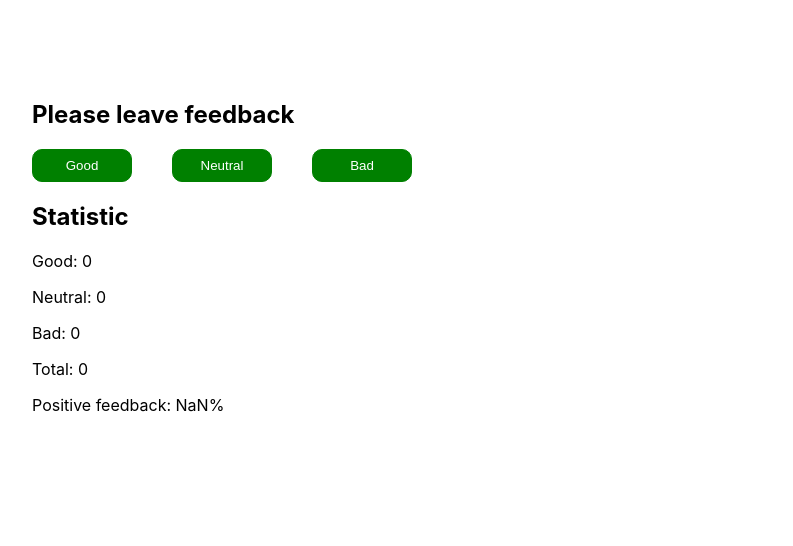
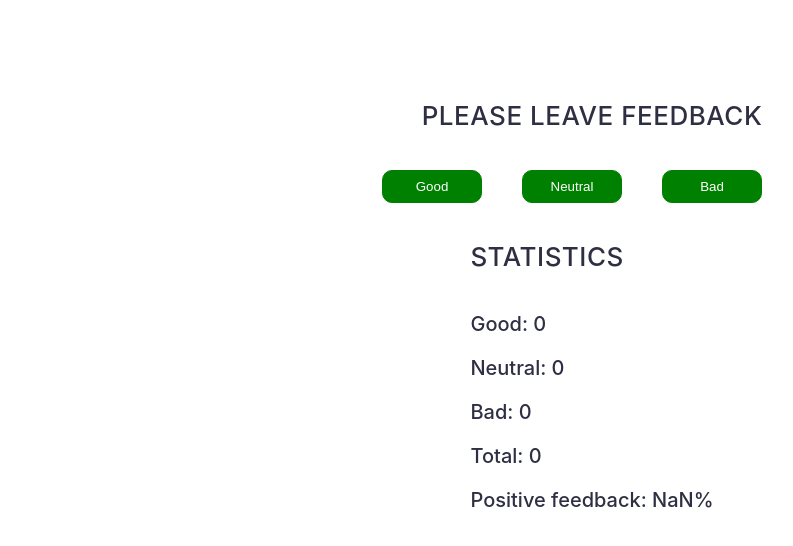
Before and after one commit to Oksanamarusich/goit-react-hw-02-feedback, a React (Create React App) app: page / in a window 1280 px wide. Shown: the top 546 px of the page, without its empty margins (48-841 px from the left). Built offline with nearby package versions, Linux system fonts and the light colour scheme.

Commit message:
add рефакторинг

```diff
--- a/src/components/App.jsx
+++ b/src/components/App.jsx
@@ -1,20 +1,11 @@
-import { Statistic } from "./Statistic";
+import React from "react";
+import { Feedback } from "./Feedback";
 
 
 export const App = () => {
   return (
-    <div
-
-    //   style={{
-    //     height: '100vh',
-    //     display: 'flex',
-    //     justifyContent: 'center',
-    //     alignItems: 'center',
-    //     fontSize: 40,
-    //     color: '#010101'
-    //   }}
-     > <Statistic/>
-
+    <div>
+      <Feedback />
     </div>
   );
 };
--- /dev/null
+++ b/src/components/Feedback.jsx
@@ -0,0 +1,75 @@
+
+import React from "react";
+import {Section} from "./Section/Section"
+// import {StatisticContainer} from "./Feedback.styled"
+import {FeedbackOptions} from "./FeedbackOptions/FeedbackOptions "
+import {Statistics} from "./Statistics/Statistics"
+
+export class Feedback extends React.Component {
+    state = {
+  good: 0,
+  neutral: 0,
+  bad: 0
+}
+    handelIncrementGood=()=> {
+        this.setState(prevState => {
+            console.log('clickgood')
+            return {
+                good: prevState.good + 1,
+}
+        })
+    }
+    handelIncrementNeutral=()=> {
+        this.setState(prevState => {
+            return {
+                neutral: prevState.neutral + 1,
+}
+        })
+    }
+    handelIncrementBad = () => {
+        this.setState(prevState => {
+            return {
+                bad: prevState.bad + 1,
+            }
+
+        })
+
+    }
+
+    countTotalFeedback = () => {
+        const { good, neutral, bad } = this.state;
+        return good + neutral + bad;
+    }
+
+    countPositiveFeedbackPercentage = () => {
+        const { good } = this.state;
+        return good/this.countTotalFeedback()*100 ;
+     }
+    render() {
+        return <Section title = "Please leave feedback">
+                {/* <h2>Please leave feedback</h2> */}
+            <FeedbackOptions
+                onGood={this.handelIncrementGood}
+                onNeutral={this.handelIncrementNeutral}
+                onBad = {this.handelIncrementBad} />
+    {/* <Button type ="button" onClick = {this.handelIncrementGood}>Good</Button>
+    <Button type ="button" onClick = {this.handelIncrementNeutral}>Neutral</Button>
+    <Button type ="button" onClick = {this.handelIncrementBad}>Bad</Button> */}
+    {/* <h2>Statistic</h2>
+            <p>Good: {this.state.good}</p>
+            <p>Neutral: {this.state.neutral}</p>
+            <p>Bad: {this.state.bad}</p>
+            <p>Total: {this.countTotalFeedback()}</p>
+            <p>Positive feedback: {this.countPositiveFeedbackPercentage()}%</p> */}
+            <Statistics
+                good={this.state.good}
+                neutral={this.state.neutral}
+                bad={this.state.bad}
+                total={this.countTotalFeedback()}
+                positivePercentage={this.countPositiveFeedbackPercentage()} />
+            </Section>
+
+
+    }
+
+}
--- a/src/components/FeedbackOptions/FeedbackOptions .jsx
+++ b/src/components/FeedbackOptions/FeedbackOptions .jsx
@@ -1,10 +1,11 @@
-import { Button } from "../FeedbackOptions/FeedbackOptions.styled";
+import React from "react";
+import { Button, ButtonContainer } from "../FeedbackOptions/FeedbackOptions.styled";
 
 export const FeedbackOptions = ({onGood, onNeutral, onBad}) => (
-    <div>
+    <ButtonContainer>
     <Button type ="button" onClick = {onGood}>Good</Button>
     <Button type ="button" onClick = {onNeutral}>Neutral</Button>
     <Button type ="button" onClick = {onBad}>Bad</Button>
-  </div>
+  </ButtonContainer>
 
 )
--- a/src/components/FeedbackOptions/FeedbackOptions.styled.js
+++ b/src/components/FeedbackOptions/FeedbackOptions.styled.js
@@ -15,3 +15,8 @@ cursor:pointer;
  background-color: grey;
 }
 `
+
+export const ButtonContainer = styled.div`
+margin-bottom: 40px;
+
+`
--- a/src/components/Section/Section.jsx
+++ b/src/components/Section/Section.jsx
@@ -1,9 +1,12 @@
+import React from "react";
+
 import {SectionContainer, SectionTitle} from "./Section.styled"
 
+export const Section = ({title, children}) => {
+    return <SectionContainer>
+        <SectionTitle>{title}</SectionTitle>
+        {children}
 
-export const Section = ({title}) => {
-    return <SectionContainer>
-        {title && <SectionTitle>{title}</SectionTitle>}
 
     </SectionContainer>
 }
--- a/src/components/Section/Section.styled.js
+++ b/src/components/Section/Section.styled.js
@@ -2,13 +2,18 @@ import styled from "styled-components";
 
 export const SectionContainer = styled.div`
 padding: 80px;
+display: flex;
+  flex-direction: column;
+  align-items: center;
+
 `
 
 export const SectionTitle = styled.h2`
-margin-bottom: 40px;
-text-align: center;
+margin-bottom:40px;
+
 
 text-transform: uppercase;
+font-weight: 500;
 font-size: 26px;
 line-height: 1.1;
 letter-spacing: 0.02em;
--- a/src/components/Statistic.jsx
+++ /dev/null
@@ -1,60 +0,0 @@
-
-import React from "react";
-import {StatisticContainer, Button} from "./Statistic.styled"
-
-
-export class Statistic extends React.Component {
-    state = {
-  good: 0,
-  neutral: 0,
-  bad: 0
-}
-    handelIncrementGood=()=> {
-        this.setState(prevState => {
-            return {
-                good: prevState.good + 1,
-}
-        })
-    }
-    handelIncrementNeutral=()=> {
-        this.setState(prevState => {
-            return {
-                neutral: prevState.neutral + 1,
-}
-        })
-    }
-    handelIncrementBad = () => {
-        this.setState(prevState => {
-            return {
-                bad: prevState.bad + 1,
-            }
-
-        })
-
-    }
-
-    countTotalFeedback = () => {
-        const { good, neutral, bad } = this.state;
-        return good + neutral + bad;
-    }
-
-    countPositiveFeedbackPercentage = () => {
-        const { good } = this.state;
-        return good/this.countTotalFeedback()*100 ;
-     }
-    render() {
-        return  <StatisticContainer>
-      <h2>Please leave feedback</h2>
-    <Button type ="button" onClick = {this.handelIncrementGood}>Good</Button>
-    <Button type ="button" onClick = {this.handelIncrementNeutral}>Neutral</Button>
-    <Button type ="button" onClick = {this.handelIncrementBad}>Bad</Button>
-    <h2>Statistic</h2>
-            <p>Good: {this.state.good}</p>
-            <p>Neutral: {this.state.neutral}</p>
-            <p>Bad: {this.state.bad}</p>
-            <p>Total: {this.countTotalFeedback()}</p>
-            <p>Positive feedback: {this.countPositiveFeedbackPercentage()}%</p>
-  </StatisticContainer>
-    }
-
-}
--- a/src/components/Statistics/Statistics.jsx
+++ b/src/components/Statistics/Statistics.jsx
@@ -1,12 +1,14 @@
+import React from "react";
+import { StatisticsTitle, StatisticsContainer, StatisticsText } from "../Statistics/Statistics.styled"
 
-export const Statistics = () => (
-    <div>
-        <h2>Statistic</h2>
-            <p>Good: {this.state.good}</p>
-            <p>Neutral: {this.state.neutral}</p>
-            <p>Bad: {this.state.bad}</p>
-            <p>Total: {this.countTotalFeedback()}</p>
-            <p>Positive feedback: {this.countPositiveFeedbackPercentage()}%</p>
+export const Statistics = ({good, neutral, bad, total, positivePercentage}) => (
+    <StatisticsContainer>
+        <StatisticsTitle >Statistics</StatisticsTitle>
+            <StatisticsText>Good: {good}</StatisticsText>
+            <StatisticsText>Neutral: {neutral}</StatisticsText>
+            <StatisticsText>Bad: {bad}</StatisticsText>
+            <StatisticsText>Total: {total}</StatisticsText>
+            <StatisticsText>Positive feedback: {positivePercentage}%</StatisticsText>
 
-    </div>
+    </StatisticsContainer>
 )
--- /dev/null
+++ b/src/components/Statistics/Statistics.styled.js
@@ -0,0 +1,28 @@
+import styled from "styled-components";
+
+export const StatisticsTitle = styled.h2`
+margin:0 0 40px 0;
+
+text-transform: uppercase;
+font-weight: 500;
+font-size: 26px;
+line-height: 1.1;
+letter-spacing: 0.02em;
+color: #2e2f42;
+`
+
+export const StatisticsContainer = styled.div`
+
+
+
+`
+
+export const StatisticsText = styled.p`
+text-align:canter;
+justify-content: center;
+font-weight: 500;
+font-size: 20px;
+line-height: 1.2;
+color: #2e2f42;
+
+`
```
Also changed, not shown: src/components/Feedback.styled.js (renamed from src/components/Statistic.styled.js).
